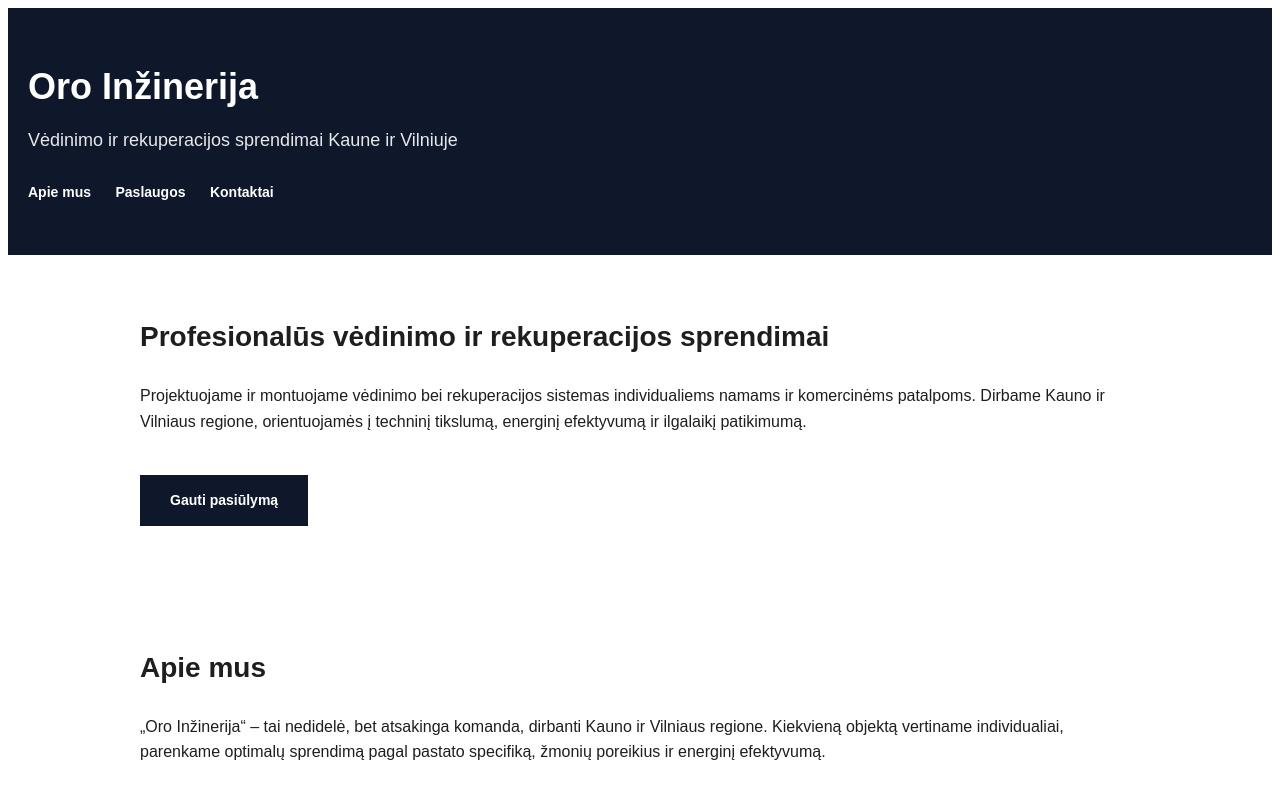
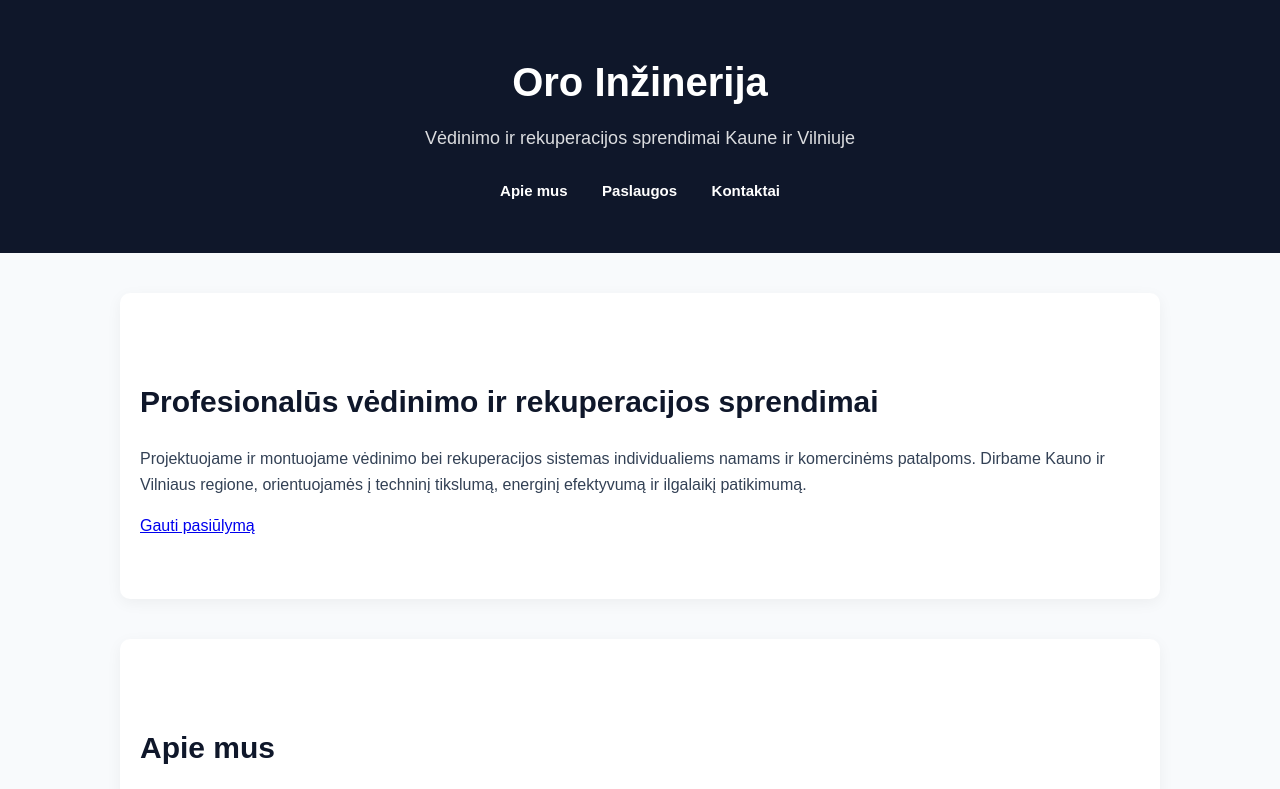
Before and after one commit to oroinzinerija/oro-inzinerija, a plain HTML site: page naudinga.html in a window 1280 px wide. Shown: the top 789 px of the page. Drawn offline with Linux system fonts and the light colour scheme.

Commit message:
Update naudinga.html

```diff
--- a/naudinga.html
+++ b/naudinga.html
@@ -3,86 +3,11 @@
 <head>
     <meta charset="UTF-8">
     <title>Oro Inžinerija – Vėdinimas ir rekuperacija</title>
-    <meta name="description" content="Vėdinimo ir rekuperacijos sprendimai Kaune ir Vilniuje. Profesionalus montavimas, konsultacijos, patikimi sprendimai.">
+    <meta name="description" content="Vėdinimo ir rekuperacijos sprendimai visoje Lietuvoje. Profesionalus montavimas, konsultacijos, patikimi sprendimai.">
     <meta name="viewport" content="width=device-width, initial-scale=1.0">
 
-    <style>
-        body {
-            <link rel="stylesheet" href="css/style.css">
-            margin: 0;
-            font-family: Arial, Helvetica, sans-serif;
-            color: #1e1e1e;
-            background: #ffffff;
-            line-height: 1.6;
-        }
-
-        header {
-            background: #0f172a;
-            color: #ffffff;
-            padding: 50px 20px;
-        }
-
-        header h1 {
-            margin: 0;
-            font-size: 36px;
-        }
-
-        header p {
-            margin-top: 10px;
-            font-size: 18px;
-            opacity: 0.9;
-        }
-
-        nav {
-            margin-top: 25px;
-        }
-
-        nav a {
-            color: #ffffff;
-            margin-right: 20px;
-            text-decoration: none;
-            font-weight: bold;
-            font-size: 14px;
-        }
-
-        section {
-            max-width: 1000px;
-            margin: auto;
-            padding: 60px 20px;
-        }
-
-        h2 {
-            margin-top: 0;
-            font-size: 28px;
-        }
-
-        .btn {
-            display: inline-block;
-            margin-top: 25px;
-            background: #0f172a;
-            color: #ffffff;
-            padding: 14px 30px;
-            text-decoration: none;
-            font-weight: bold;
-            font-size: 14px;
-        }
-
-        ul {
-            padding-left: 20px;
-        }
-
-        li {
-            margin-bottom: 10px;
-        }
-
-        footer {
-            background: #f3f4f6;
-            text-align: center;
-            padding: 30px 20px;
-            font-size: 14px;
-            color: #555;
-        }
-    </style>
+    <!-- Nuoroda į išorinį CSS failą -->
+    <link rel="stylesheet" href="css/style.css">
 </head>
 
 <body>
```
